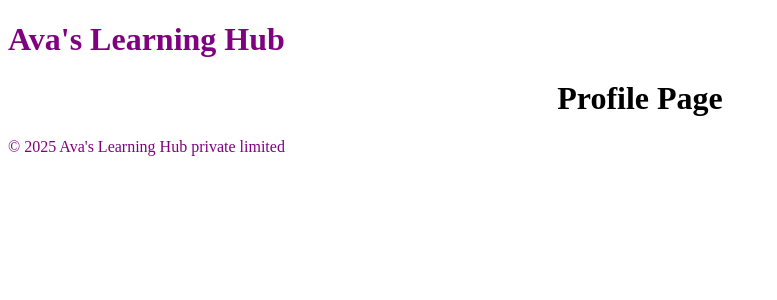
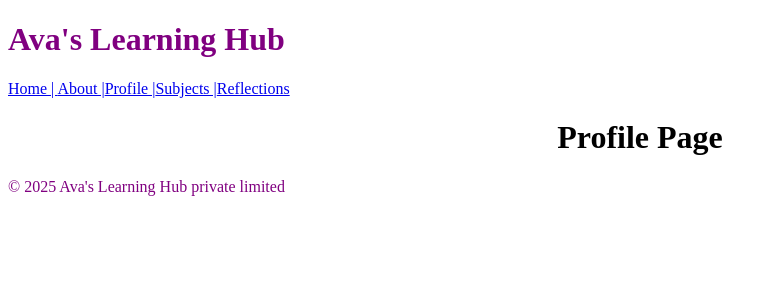
Before and after one commit to DeepthiGirijaThampi/ava-learning-hub, a React (Vite) app: page /profile in a window 1280 px wide. Shown: the top 300 px of the page, without its empty margins (0-777 px from the left). Built offline with nearby package versions, Linux system fonts and the light colour scheme.

Commit message:
Added a new component in common - NavMenu for the navigation bar and added the same to header

```diff
--- a/src/components/common/Header.jsx
+++ b/src/components/common/Header.jsx
@@ -1,7 +1,10 @@
+import NavMenu from "./NavMenu";
+
 export default function Header(){
     return(
         <header>
             <h1 style={{color:"purple"}}>Ava's Learning Hub</h1>
+            <NavMenu></NavMenu>
         </header>
     )
 }
--- /dev/null
+++ b/src/components/common/NavMenu.jsx
@@ -0,0 +1,13 @@
+import { Link } from "react-router";
+
+export default function NavMenu(){
+return(
+    <div className="nav-menu">
+        <Link className="link" to={"/"}>Home | </Link>
+        <Link className="link" to={"/about"}>About |</Link>
+        <Link className="link" to={"/profile"}>Profile |</Link>
+        <Link className="link" to={"/subjects"}>Subjects |</Link>
+        <Link className="link" to={"/reflections"}>Reflections </Link>
+    </div>
+)
+}
```
